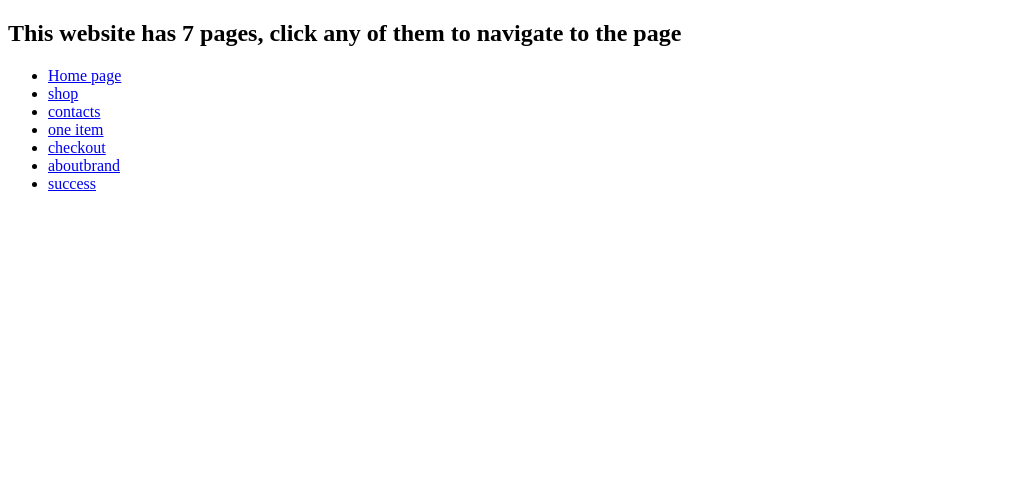
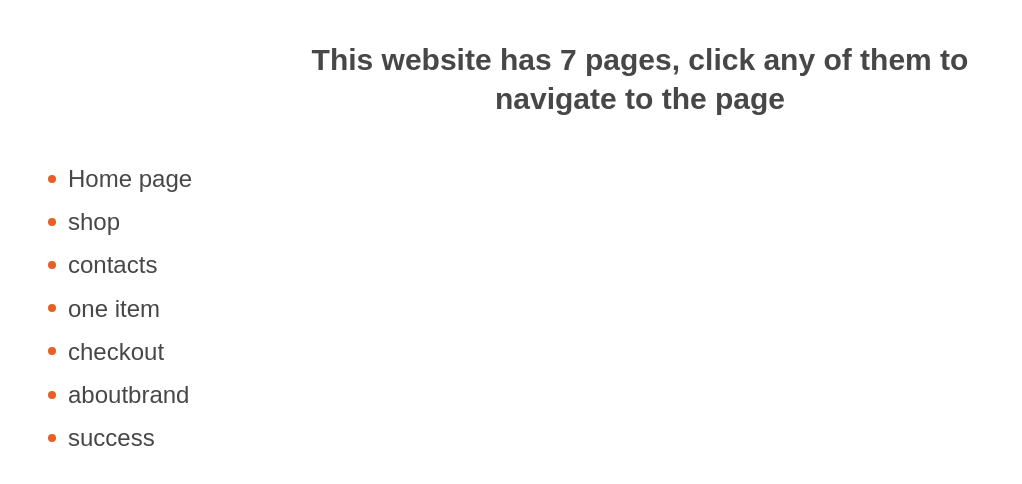
Before and after one commit to WayToDream18/Womazing, a plain HTML site: page index.html in a window 1280 px wide. Shown: the whole page, without its empty margins (0-1022 px from the left). Drawn offline with Linux system fonts and the light colour scheme; the site is published under a folder, as on GitHub Pages, so addresses that start at the root find nothing.

Commit message:
Update index.html

```diff
--- a/index.html
+++ b/index.html
@@ -4,7 +4,7 @@
 	<meta charset="UTF-8">
 	<meta http-equiv="X-UA-Compatible" content="IE=edge">
 	<meta name="viewport" content="width=device-width, initial-scale=1.0">
-	<link rel="stylesheet" href="/css/hello.css">
+	<link rel="stylesheet" href="css/hello.css">
 	<title>Document</title>
 </head>
 <body>
```
